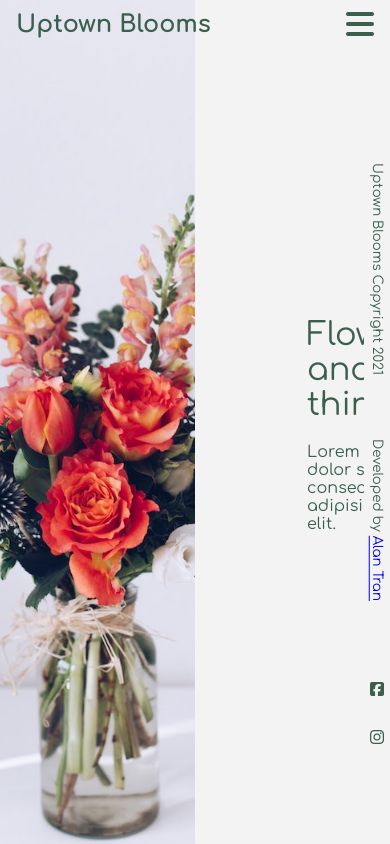
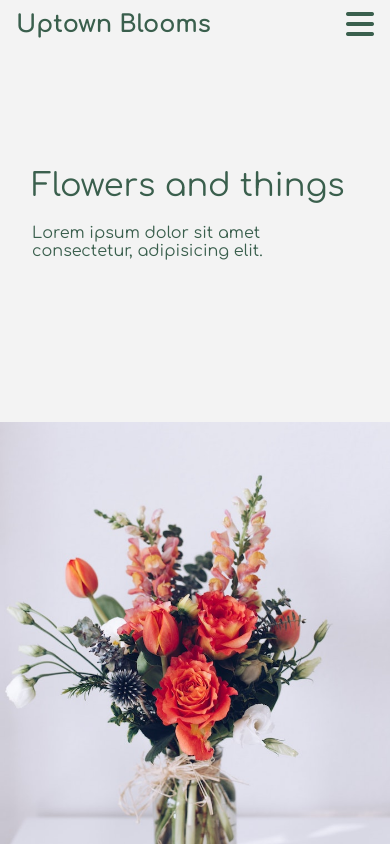
Before and after one commit to noworriesimhere/irene-vue-firebase, a Vue app: page / in a window 390 px wide. Built offline with nearby package versions, Linux system fonts and the light colour scheme.

Commit message:
added mobile view

```diff
--- a/src/App.vue
+++ b/src/App.vue
@@ -39,7 +39,14 @@ export default {
   box-sizing: border-box;
 }
 
+html {
+  height: -webkit-fill-available;
+  overflow: hidden;
+}
+
 body {
+  min-height: 100vh;
+  min-height: -webkit-fill-available;
   margin: 0;
   font-family: "Comfortaa", cursive;
   background-color: var(--color-background);
--- a/src/components/BlogPost.vue
+++ b/src/components/BlogPost.vue
@@ -1,6 +1,6 @@
 <template>
-  <div class="page-wrapper">
-    <div class="photo" :style="cssProps">
+  <div class="page-wrapper" ref="photo">
+    <div class="photo" :style="scrollOffset">
       <img :src="require(`../assets/img/${post.photo}.jpg`)" alt="" />
     </div>
     <div class="text">
@@ -8,7 +8,6 @@
         <h1 v-if="post.main">{{ post.title }}</h1>
         <h2 v-else>{{ post.title }}</h2>
         <p>{{ post.blogPost }}</p>
-        <p>{{ offset }}</p>
       </div>
     </div>
   </div>
@@ -17,13 +16,49 @@
 <script>
 export default {
   name: "blogPost",
-  props: ["post", "offset"],
+  props: ["post", "offset", "offsetFactor"],
+  data() {
+    return {
+      mountedOffset: 0,
+    };
+  },
   computed: {
-    cssProps() {
+    scrollOffset() {
+      //get the new offset position from initial offsetted location
       return {
-        "--offset": this.offset + "px",
+        "--offset-initial": this.mountedOffset + this.offset + "px",
       };
     },
+  },
+  mounted() {
+    //don't offset the first picture
+    if (this.offsetFactor === 1) {
+      return;
+    }
+
+    if (window.innerWidth > 420) {
+      //the initiral offset for each photo
+      this.mountedOffset =
+        -this.$parent.$refs.home.getBoundingClientRect().height *
+        this.offsetFactor;
+      //readjust the offset if window size changes
+      window.addEventListener("resize", () => {
+        this.mountedOffset =
+          -this.$parent.$refs.home.getBoundingClientRect().height *
+          this.offsetFactor;
+      });
+    } else {
+      //the initiral offset for each photo
+      this.mountedOffset =
+        -this.$parent.$refs.home.getBoundingClientRect().width *
+        this.offsetFactor;
+      //readjust the offset if window size changes
+      window.addEventListener("resize", () => {
+        this.mountedOffset =
+          -this.$parent.$refs.home.getBoundingClientRect().width *
+          this.offsetFactor;
+      });
+    }
   },
 };
 </script>
@@ -32,11 +67,11 @@ export default {
 .page-wrapper {
   height: 100vh;
   display: grid;
+  scroll-snap-align: start;
   grid-template-columns: 50vw 50vw;
-  scroll-snap-align: start;
 
   .photo {
-    transform: translateY(var(--offset));
+    transform: translate3d(0, var(--offset-initial), 0);
     img {
       width: 50vw;
       height: 100vh;
@@ -53,5 +88,27 @@ export default {
       padding: 7rem;
     }
   }
+
+  @media (max-width: 420px) {
+    grid-template-columns: 1fr;
+    grid-template-rows: 50vh 50vh;
+
+    .photo {
+      transform: translate3d(var(--offset-initial), 0, 0);
+      grid-row: 2/3;
+      img {
+        width: 100vw;
+        height: 50vh;
+      }
+    }
+
+    .text {
+      grid-row: 1/2;
+      height: 50vh;
+      div {
+        padding: 2rem;
+      }
+    }
+  }
 }
 </style>
--- a/src/components/Footer.vue
+++ b/src/components/Footer.vue
@@ -36,6 +36,10 @@ footer {
   writing-mode: vertical-rl;
   text-orientation: mixed;
 
+  @media (max-width: 420px) {
+    display: none;
+  }
+
   section {
     text-align: center;
     padding: 2em 0;
--- a/src/components/Navigation.vue
+++ b/src/components/Navigation.vue
@@ -19,7 +19,11 @@
         </ul>
         <i
           @click="toggleMobileNav"
-          class="fas fa-bars menu-icon fa-2x"
+          :class="
+            mobileNav
+              ? 'far fa-times-circle fa-2x'
+              : 'fas fa-bars menu-icon fa-2x'
+          "
           v-show="mobile"
         />
       </div>
@@ -155,7 +159,7 @@ header {
 
   .mobile-nav-enter-active,
   .mobile-nav-leave-active {
-    transition: all 1s ease;
+    transition: all 0.25s ease;
   }
 
   .mobile-nav-enter-from {
@@ -178,7 +182,7 @@ header {
       justify-content: space-around;
       padding: 5em;
       width: 100vw;
-      height: 40vh;
+      height: 45vh;
       background-color: var(--color-secondary);
       position: fixed;
       bottom: 0;
@@ -188,7 +192,7 @@ header {
 
     .mobile-nav-enter-active,
     .mobile-nav-leave-active {
-      transition: all 1s ease;
+      transition: all 0.5s ease;
     }
 
     .mobile-nav-enter-from {
--- a/src/views/Home.vue
+++ b/src/views/Home.vue
@@ -5,6 +5,7 @@
       :key="index"
       :post="post"
       :offset="offset"
+      :offsetFactor="index + index"
     />
   </div>
 </template>
@@ -45,8 +46,13 @@ export default {
   },
   mounted() {
     this.$refs.home.addEventListener("scroll", (e) => {
-      this.offset =
-        2 * Math.abs(e.target.children[0].getBoundingClientRect().top);
+      if (window.innerWidth > 420) {
+        let topOffset = e.target.children[0].getBoundingClientRect().top;
+        this.offset = -2 * topOffset;
+      } else {
+        let leftOffset = e.target.children[0].getBoundingClientRect().left;
+        this.offset = -2 * leftOffset;
+      }
     });
   },
 };
@@ -57,5 +63,14 @@ export default {
   overflow-y: scroll;
   scroll-snap-type: y mandatory;
   height: 100vh;
+  position: fixed;
+
+  @media (max-width: 420px) {
+    scroll-snap-type: x mandatory;
+    width: 100vw;
+    overflow-y: hidden;
+    overflow-x: scroll;
+    display: flex;
+  }
 }
 </style>
--- /dev/null
+++ b/vue.config.js
@@ -0,0 +1,5 @@
+module.exports = {
+  devServer: {
+    host: '192.168.0.161'
+  }
+}
```
Also changed, not shown: src/components/LocationIndicator.vue (added).
